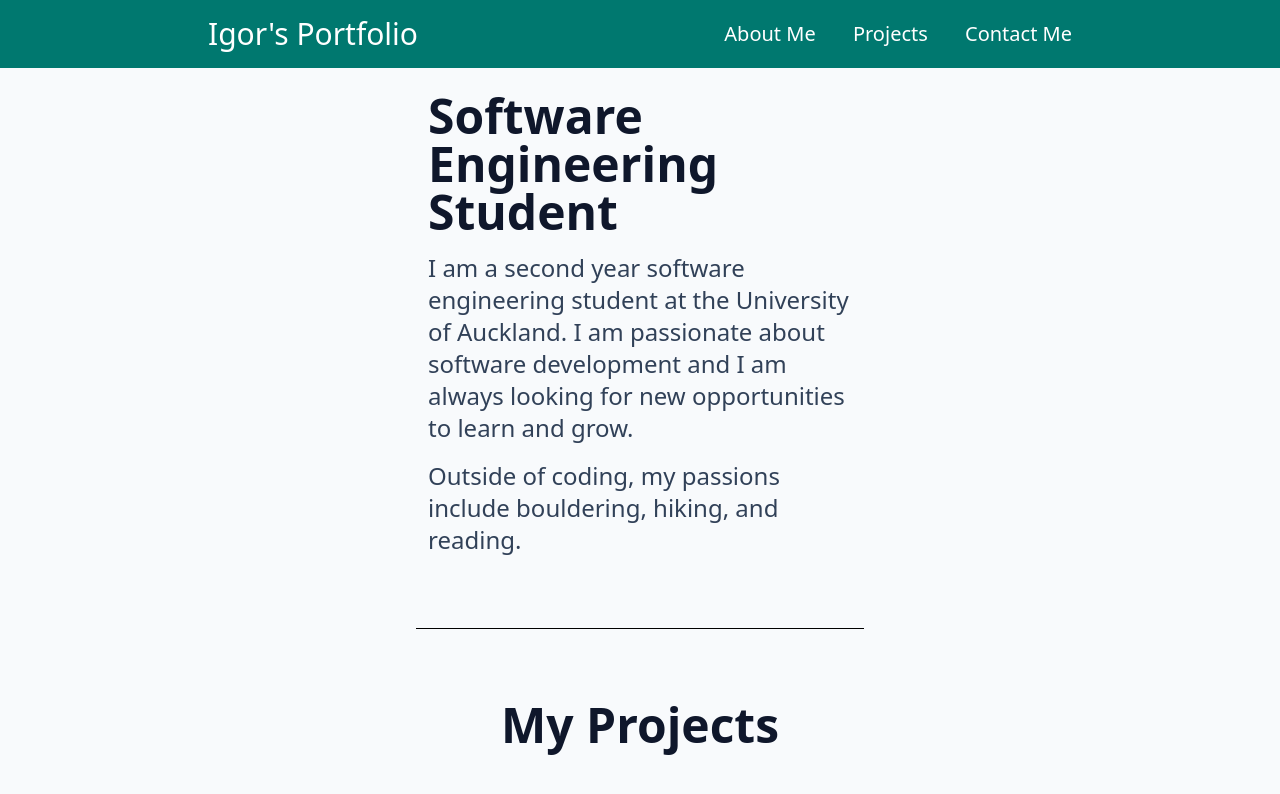
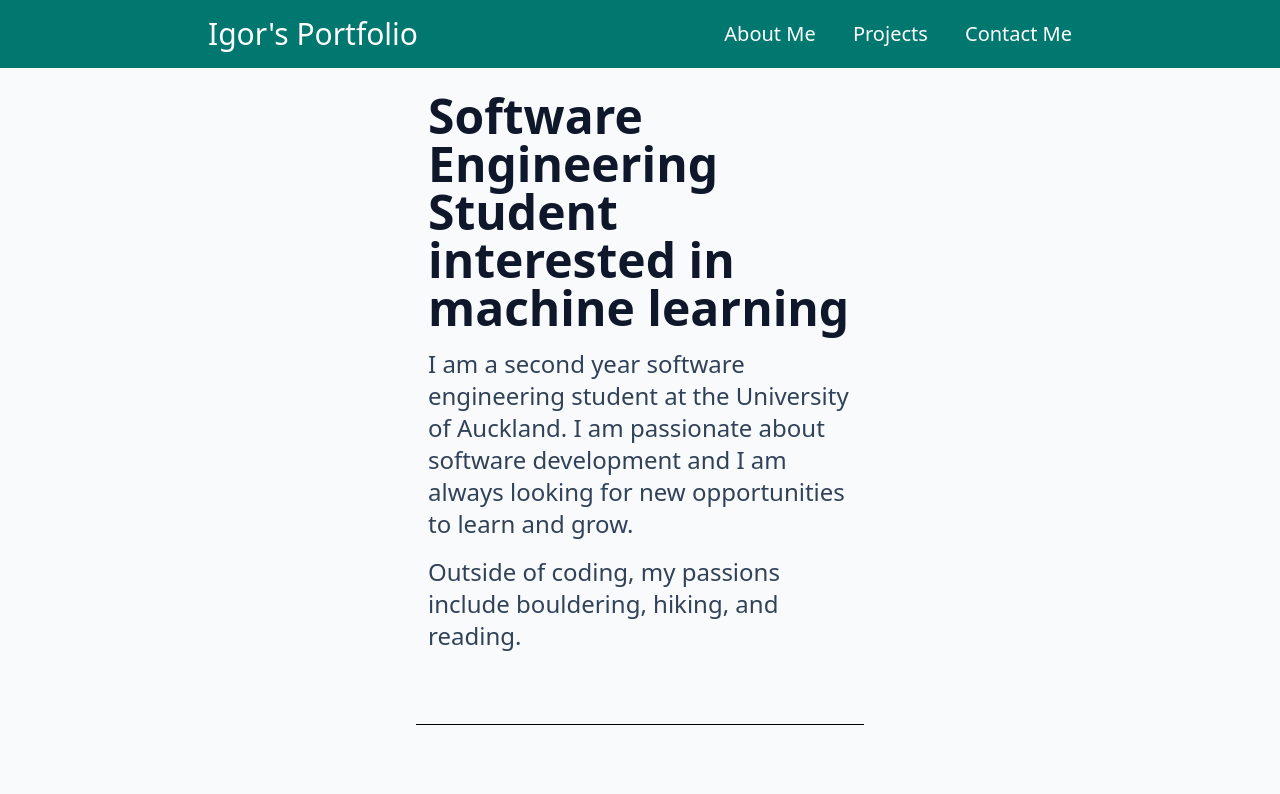
Before and after one commit to Igordro1d/portfolio_website, a website built with Vite: page index.html in a window 1280 px wide. Shown: the top 794 px of the page. Built offline with nearby package versions, Linux system fonts and the light colour scheme; files whose address does not match are found by name.

Commit message:
added a top margin so all the content shows when button is clicked

```diff
--- a/index.html
+++ b/index.html
@@ -29,10 +29,11 @@
     </header>
 
     <main class="max-w-4xl mx-auto">
-      <section id="hero" class="flex flex-col-reverse justify-center sm:flex-row p-6 items-center gap-8 mb-12">
+      <!-- Hero Section -->
+      <section id="about" class="flex flex-col-reverse justify-center sm:flex-row p-6 items-center gap-8 mb-12 scroll-mt-20">
         <article class="sm:w-1/2">
           <h2 class="max-w-md text-4xl font-bold text-center sm:text-5xl sm:text-left text-slate-900 dark:text-white">
-            Software Engineering Student
+            Software Engineering Student interested in machine learning
           </h2>
           <p class="max-w-md text-2xl mt-4 text-center sm:text-left text-slate-700 dark:text-slate-400">
             I am a second year software engineering student at the University of Auckland. I am passionate about software development and I am always looking for new opportunities to learn and grow.
@@ -45,7 +46,7 @@
       </section>
       <hr class="mx-auto bg-black dark:bg-white w-1/2">
 
-      <section id="projects" class="p-6 my-12">
+      <section id="projects" class="p-6 my-12 scroll-mt-20">
         <h2 class="text-4xl font-bold text-center sm:text-5xl mb-6 text-slate-900 dark:text-white">
           My Projects
         </h2>
```
